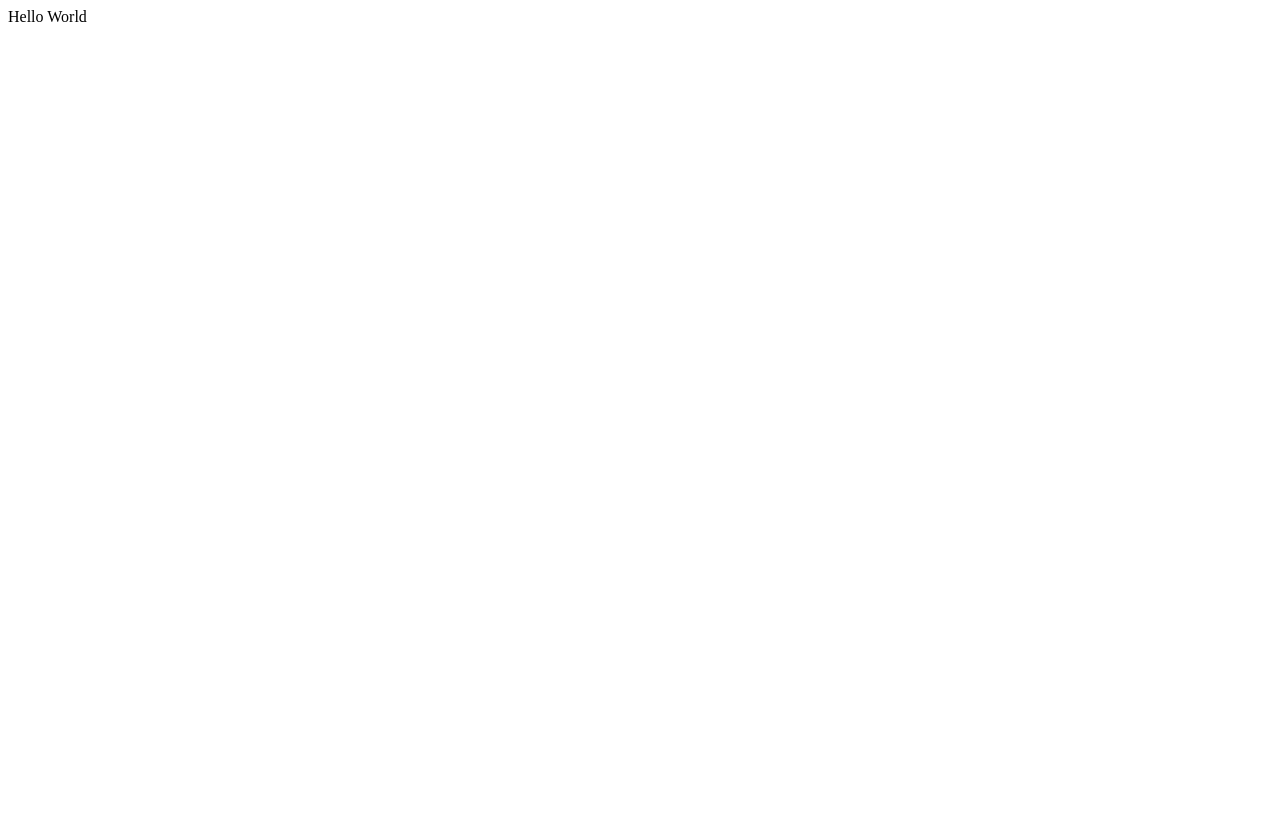
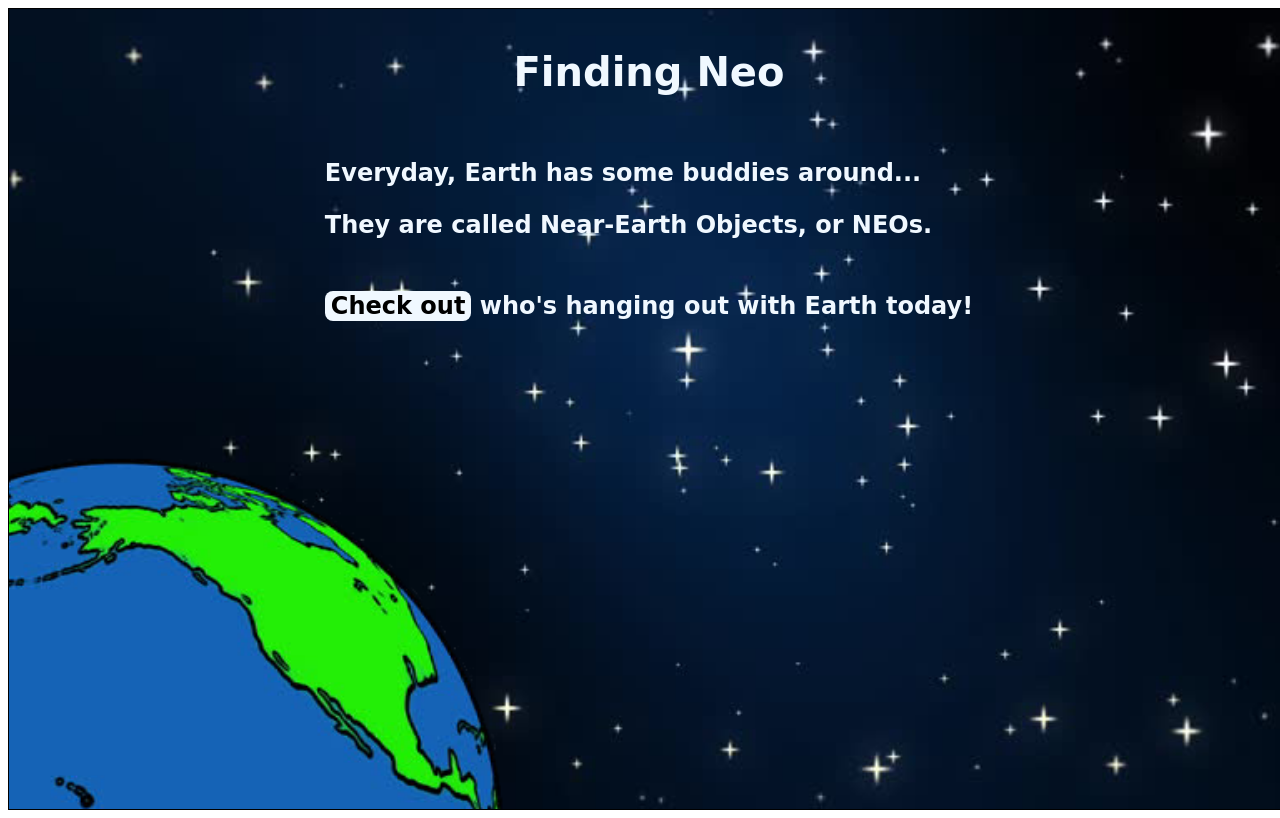
Before and after one commit to dixylo/Craigs.CodingTest, a React (Create React App) app in the folder Craigs.CodingTest/ClientApp/: page / in a window 1280 px wide. Built offline with nearby package versions, Linux system fonts and the light colour scheme.

Commit message:
Added content and bg image to home page.

```diff
--- /dev/null
+++ b/Craigs.CodingTest/ClientApp/src/pages/Home.css
@@ -0,0 +1,47 @@
+.home {
+  margin: 0px auto;
+  background-image: url('../assets/home.png');
+  background-repeat: no-repeat;
+  background-size: cover;
+  height: 100vh;
+  width: 100vw;
+  position: relative;
+  border: 1px solid black;
+}
+
+.text {
+  display: flex;
+  justify-content: center;
+  align-items: center;
+  flex-direction: column;
+  padding: 0 10px;
+}
+
+.title {
+  color: aliceblue;
+  font-size: 5vh;
+  font-weight: bold;
+  font-family: "Comic Sans MS", cursive, sans-serif;
+}
+
+.intro {
+  color: aliceblue;
+  font-size: 3vh;
+  font-weight: bold;
+  font-family: "Comic Sans MS", cursive, sans-serif;
+}
+
+.checkout {
+  font-size: 3vh;
+  font-weight: bold;
+  font-family: "Comic Sans MS", cursive, sans-serif;
+  border-radius: 1vh;
+  background-color: aliceblue;
+  border: none;
+}
+
+.checkout:hover {
+  background-color: #ddd;
+  color: aliceblue;
+  cursor: pointer;
+}
--- a/Craigs.CodingTest/ClientApp/src/pages/Home.js
+++ b/Craigs.CodingTest/ClientApp/src/pages/Home.js
@@ -1,10 +1,20 @@
 import React, { Component } from 'react';
+import './Home.css';
 
 class Home extends Component {
   render () {
     return (
-      <div>
-        Hello World
+      <div className='home'>
+        <div className='text'>
+          <p className='title'>Finding Neo</p>
+          <div className='intro'>
+            <p>Everyday, Earth has some buddies around...</p>
+            <p>They are called Near-Earth Objects, or NEOs.</p>
+            <br />
+              <button className='checkout'>Check out</button>
+            &nbsp;who's hanging out with Earth today!
+          </div>
+        </div>
       </div>
     );
   }
```
Also changed, not shown: Craigs.CodingTest/ClientApp/src/assets/home.png (added).
